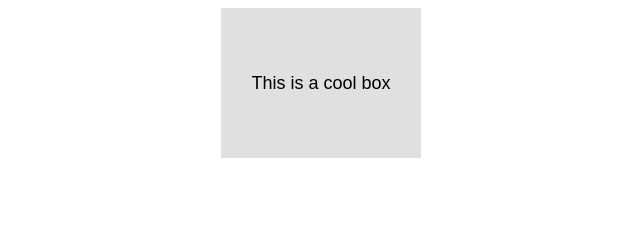
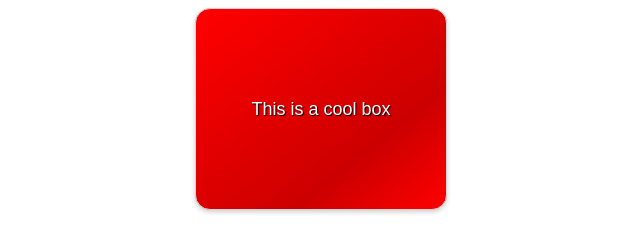
Before and after one commit to Aayusa-Yogi-DC/INFT-1206-S2024, a plain HTML site: page Assignments/Assignment_3/A3-P2/Assignment3-Part2.html in a window 1280 px wide. Shown: the whole page, without its empty margins (319-959 px from the left). Drawn offline with Linux system fonts and the light colour scheme.

Commit message:
Updating A3-P2 (4th commit)
As per requirement, made some changes.

```diff
--- a/Assignments/Assignment_3/A3-P2/Assignment3-Part2.html
+++ b/Assignments/Assignment_3/A3-P2/Assignment3-Part2.html
@@ -15,6 +15,6 @@
 
   </head>
   <body>
-      <div class="styled-box">This is a cool box</div>
+      <div>This is a cool box</div>
   </body>
 </html>
--- a/Assignments/Assignment_3/A3-P2/style.css
+++ b/Assignments/Assignment_3/A3-P2/style.css
@@ -3,20 +3,32 @@ html {
 }
 
 /* Your CSS below here */
-
-.styled-box{
-  width: 200px;
-  height: 150px;
+div {
+  /* sizing and position */
+  width: 250px;
+  line-height: 200px;
   display: flex;
   justify-content: center;
   align-items: center;
-
   margin: 0 auto;
 
+  /* text */
+  /*As default font size is 16px, and calculated an exact rem value (e.g. 17/16), or approximated it and checked it in the browser dev tools*/
+  font-size: 1.125rem;
   text-align: center;
+  color: white;
+  text-shadow: 1px 1px 1px black;
 
-  font-size: 1.125rem;
+  /* border */
+  border-radius: 15px;
+  border: 1px solid #d3d3d3;
 
-  background-color: #e0e0e0;
+  /* background */
+  background-color: red;
+  background-image: linear-gradient(to top left, transparent 0%, rgba(0, 0, 0, 0.2) 30%, rgba(0, 0, 0, 0) 100%);
+
+  box-shadow: 0 2px 5px rgba(0, 0, 0, 0.2); /* Standard shadow */
+  inset: 0 -1px 0 rgba(255, 255, 255, 0.3); /* Top left white inset shadow */
+  inset: 1px 1px 3px rgba(0, 0, 0, 0.2); /* Bottom right black inset shadow */
 
 }
```
